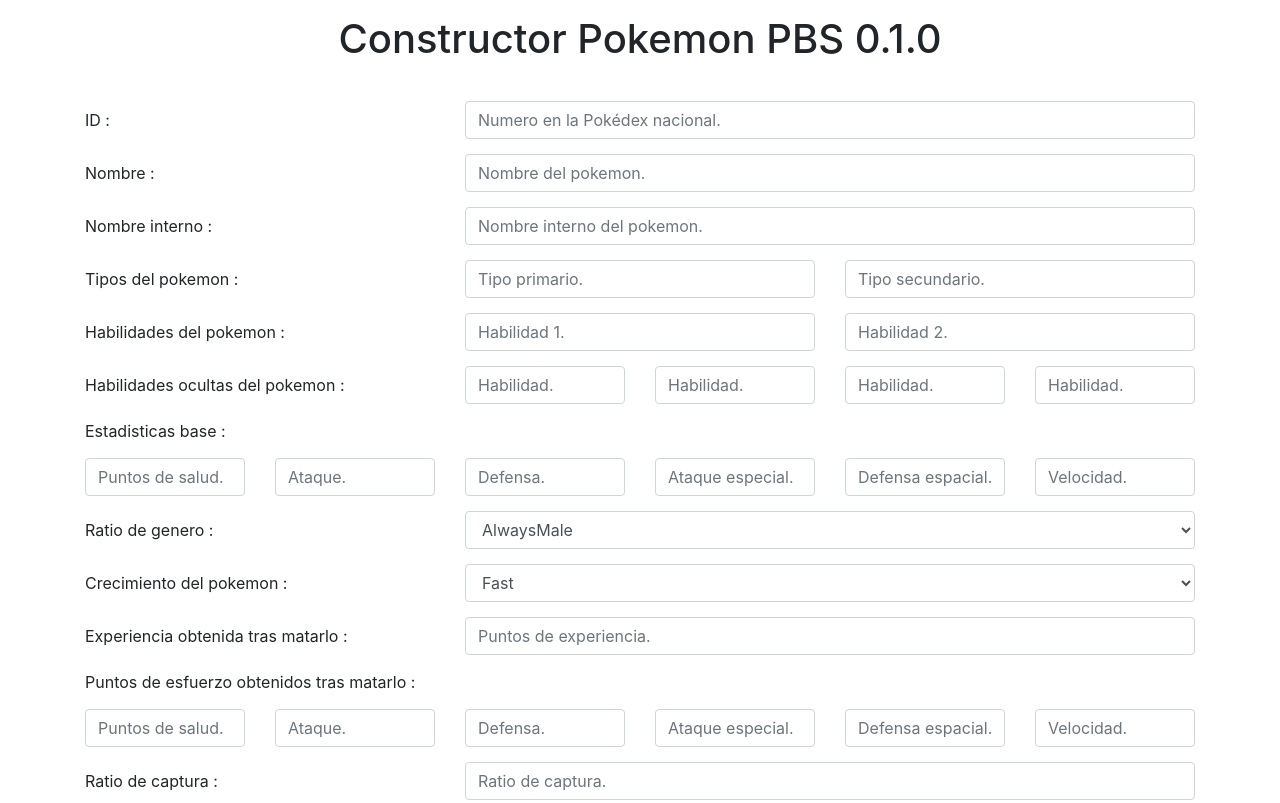
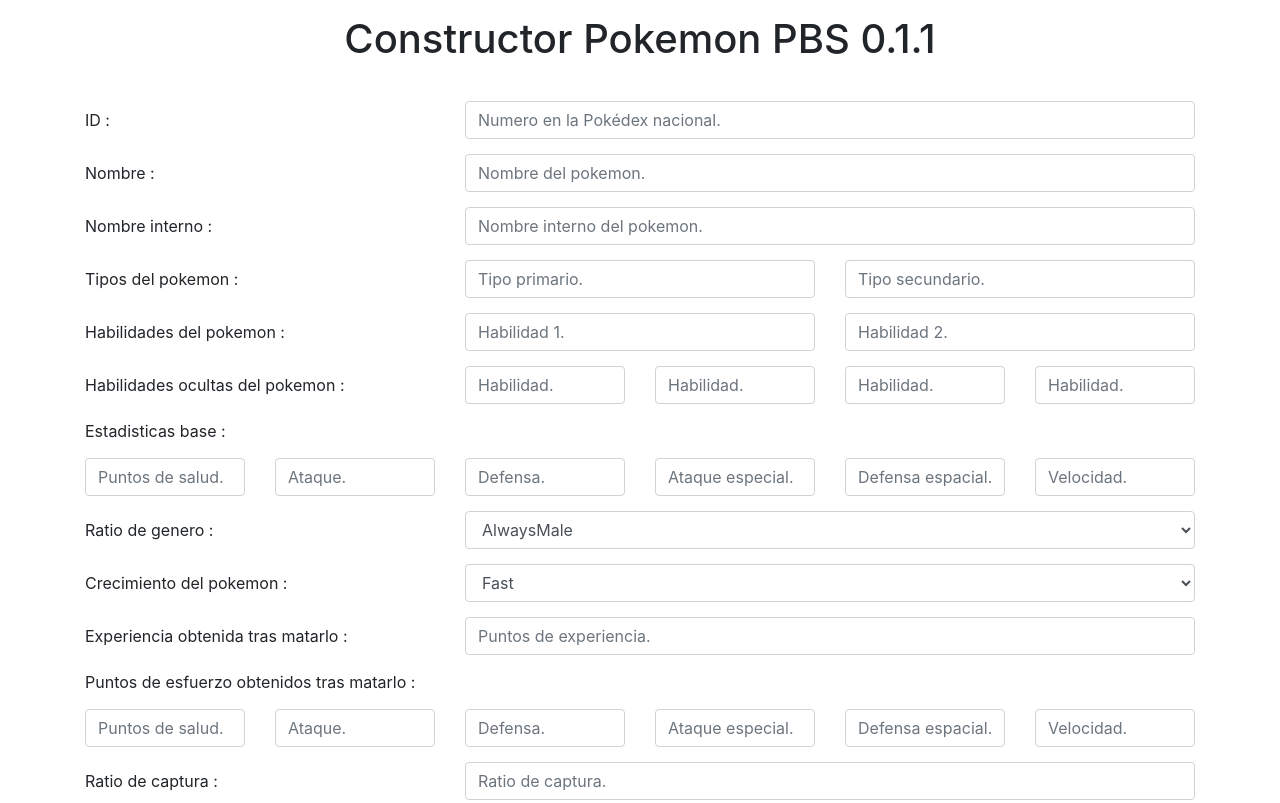
Before and after one commit to Kinosama/Constructor-PBS, a plain HTML site: page pages/pokemon.html in a window 1280 px wide. Shown: the top 803 px of the page. Drawn offline with nearby package versions, Linux system fonts and the light colour scheme; some packages are replaced by stand-ins of ours; a script that the page names is missing.

Commit message:
Update pokemon.html

```diff
--- a/pages/pokemon.html
+++ b/pages/pokemon.html
@@ -39,7 +39,7 @@
         <div class="row">
             <div class="col-12">
                 <div class="d-flex align-items-center justify-content-center">
-                    <h1> Constructor Pokemon PBS 0.1.0 </h1>
+                    <h1> Constructor Pokemon PBS 0.1.1 </h1>
                 </div>
             </div>
         </div>
```
